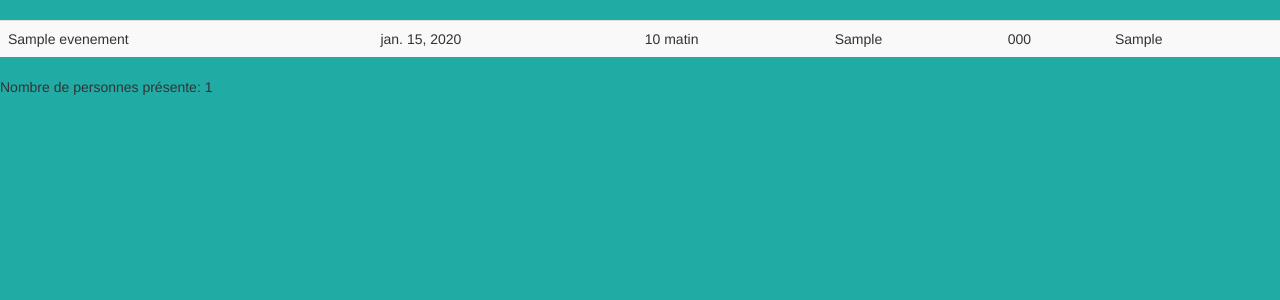
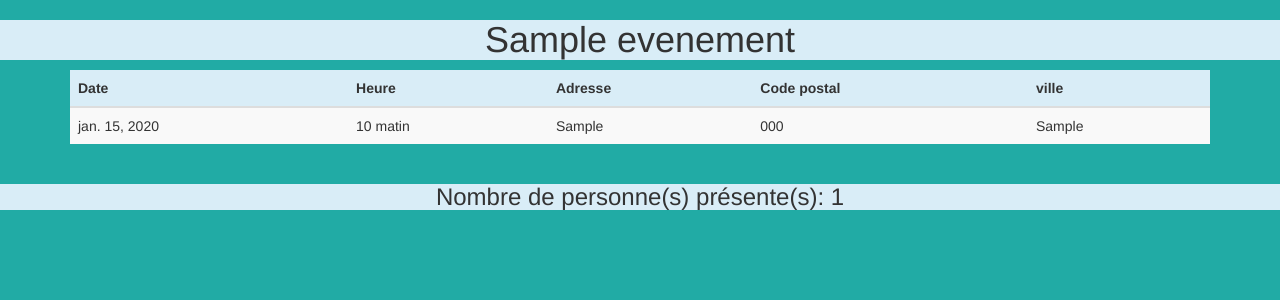
Before and after one commit to IronAgile/IronWebAgile, a Django app: page /voirEvenement/1/ in a window 1280 px wide. Shown: the part 52-352 px from the top of the page. Run offline with Django 3.2, Linux system fonts and the light colour scheme; a user stored in the database is signed in; tables that the repository leaves empty hold one stand-in row (values such as "Sample post"); some libraries are stand-ins or nearby versions.

Commit message:
IHM détail event + qlq modif pour evenement

```diff
--- a/IronAgileWebApp/templates/voirDetailEvenement.html
+++ b/IronAgileWebApp/templates/voirDetailEvenement.html
@@ -1,16 +1,32 @@
 {% extends 'base.html' %}
 {% block content %}
-    <table class="table table-striped">
-        <tbody>
+
+    <h1 class="d-block text-center">
+        <div class="bg-info">{{ evenement.titre }}</div>
+    </h1>
+
+    <div class="container">
+        <table class="table table-striped bg-info">
+            <thead>
             <tr>
-                <td>{{ evenement.titre }}</td>
+                <th scope="col">Date</th>
+                <th scope="col">Heure</th>
+                <th scope="col">Adresse</th>
+                <th scope="col">Code postal</th>
+                <th scope="col">ville</th>
+            </tr>
+            </thead>
+            <tbody>
+            <tr>
                 <td>{{ evenement.date }}</td>
                 <td>{{ evenement.heure }}</td>
                 <td>{{ evenement.adresse }}</td>
                 <td>{{ evenement.codePostal }}</td>
                 <td>{{ evenement.ville }}</td>
             </tr>
-        </tbody>
-    </table>
-    <p>Nombre de personnes présente: {{ nb_inscrit }}</p>
+            </tbody>
+        </table>
+    </div>
+
+    <h3 class="text-center text-lg-center bg-info">Nombre de personne(s) présente(s): {{ nb_inscrit }}</h3>
 {% endblock %}
--- a/IronAgileWebApp/views/evenement.py
+++ b/IronAgileWebApp/views/evenement.py
@@ -51,9 +51,3 @@ def voirDetailEvenement(request, id):
 def detailsEvenements(request):
     evenement = Evenement.objects.all()
     return render(request, 'listDetailEvenement.html', {'Evenement':evenement})
-
-
-@login_required(login_url='login/')
-def voirEvenement(request,id):
-    evenement = Evenement.objects.get(id=id)
-    return render(request, 'listInscritEvenement.html', {'Evenement': evenement})
```
